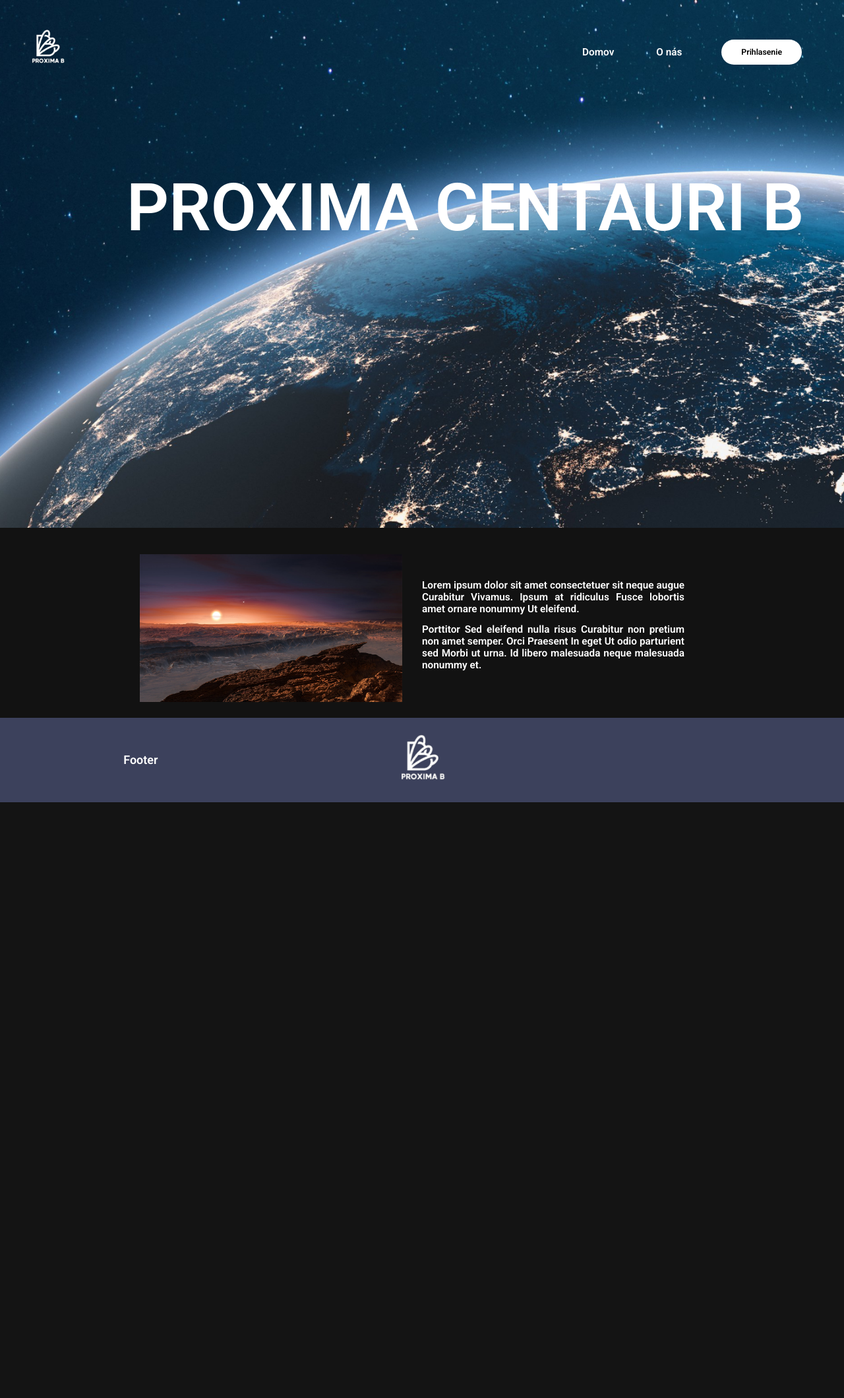
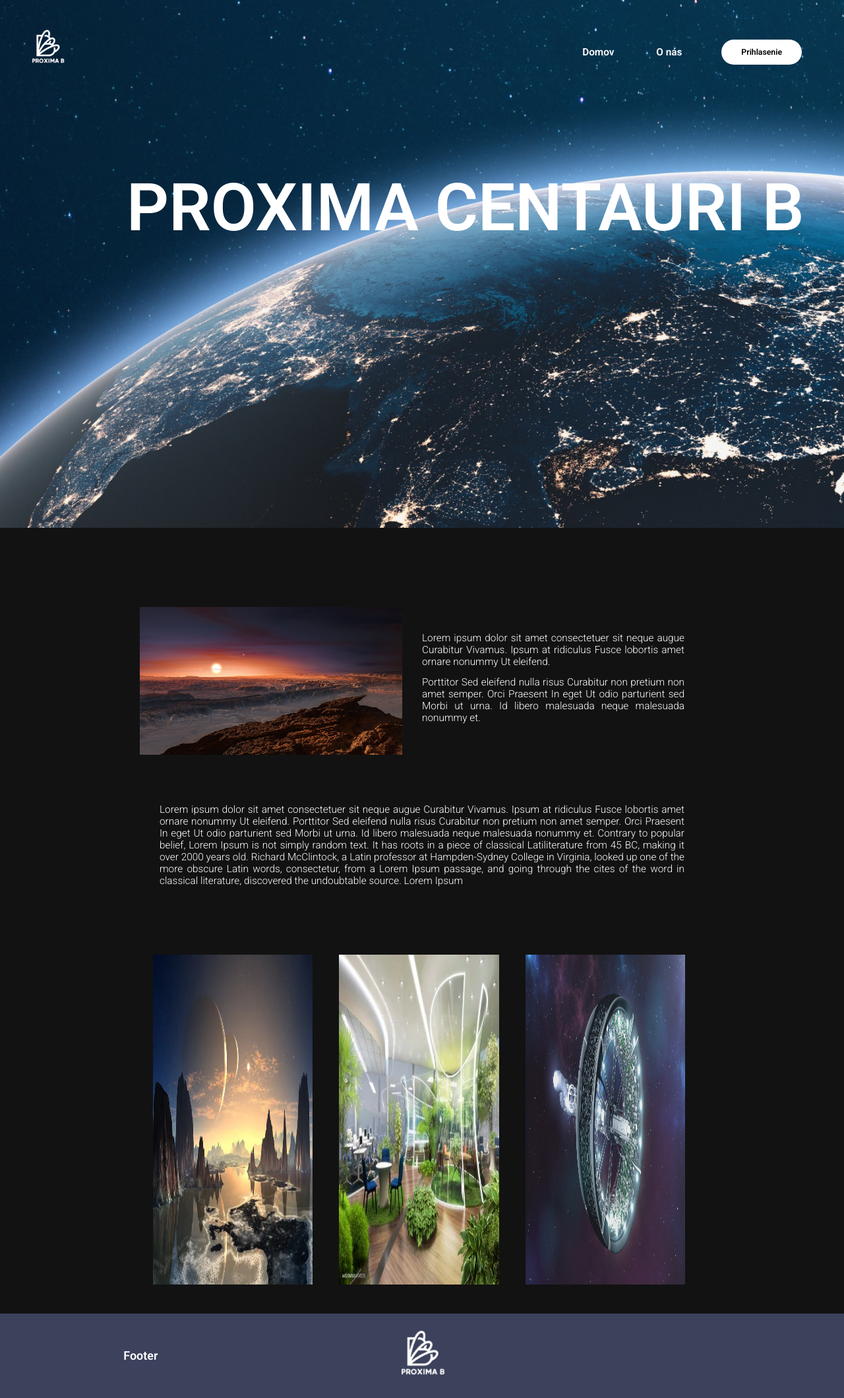
Before and after one commit to Mariozah21/Proxima_Centauri, a Flask app: page / in a window 1280 px wide. Shown: the whole page at 66% size. Before the commit the page ends 1216 px from the top, so only its background shows below. Run offline with Flask 2, Linux system fonts and the light colour scheme.

Commit message:
main
pridanie obrazkov

```diff
--- a/static/css/colors.css
+++ b/static/css/colors.css
@@ -30,3 +30,11 @@ button{
 button:hover {
     background-color: #A3C7D6;
 }
+
+/*on hover text na obrazku*/
+.rightbox:hover,.leftbox:hover,.middlebox:hover{
+    transition: .5s ease;
+    opacity:0.3;
+    color:white;
+    overflow: hidden;
+}
--- a/static/css/structure.css
+++ b/static/css/structure.css
@@ -6,7 +6,7 @@
 }
 
 main {
-    padding-top: 20px;
+    padding-top: 100px;
 	margin: auto;
 	width: 70vw;
 	min-width: 800px;
@@ -97,5 +97,35 @@ footer div {
     width: 50%;
     float: left;
     padding-right: 30px;
+}
 
+section{
+    padding:50px;
 }
+
+.leftbox{
+    float:left;
+    width:33%;
+    padding:20px;
+}
+
+.middlebox{
+    float:left;
+    width:33%;
+    padding:20px;
+}
+
+.rightbox{
+    float:right;
+    width:33%;
+    padding:20px;
+}
+
+/*upravit obrazky aby sa nestlacili*/
+.img2, .img3, .img4 {
+    height:500px;
+    width:100%;
+    background-position: center;
+    background-repeat: no-repeat;
+    background-size: cover;
+}
--- a/static/css/text_style.css
+++ b/static/css/text_style.css
@@ -1,10 +1,14 @@
 @import url('https://fonts.googleapis.com/css2?family=Lobster&family=Roboto:wght@300;600&display=swap');
-body{font-size:1.2vw; font-family: 'Roboto'; font-weight: 800; }
+body{font-size:1.2vw; font-family: 'Roboto'; font-weight: 400;}
 
-p{text-align:justify; margin:0 0 1vw 0}
+p {
+    text-align:justify;
+    margin:0 0 1vw 0;
+}
 
-aside h3 {font-size:1em}
-aside p {font-size:0.6em}
+nav ul li a {
+    font-weight: 800;
+}
 
 @keyframes fadeIn {
   0% { opacity: 0; }
@@ -16,6 +20,7 @@ aside p {font-size:0.6em}
     font-family: 'Roboto';
     font-weight: bold;
     animation: fadeIn 5s;
+    font-weight: 800;
 }
 
 button{
--- a/templates/index.jinja
+++ b/templates/index.jinja
@@ -18,8 +18,37 @@
         Orci Praesent In eget Ut odio parturient sed Morbi ut urna. Id libero malesuada neque malesuada nonummy et.
         </p>
         </div>
+    </div>
+
+    <section>
+        <p>
+        Lorem ipsum dolor sit amet consectetuer sit neque augue Curabitur Vivamus.
+        Ipsum at ridiculus Fusce lobortis amet ornare nonummy Ut eleifend.
+        Porttitor Sed eleifend nulla risus Curabitur non pretium non amet semper.
+        Orci Praesent In eget Ut odio parturient sed Morbi ut urna. Id libero malesuada
+        neque malesuada nonummy et. Contrary to popular belief, Lorem Ipsum is not simply random text.
+        It has roots in a piece of classical Latiliterature from 45 BC, making it over 2000 years old.
+        Richard McClintock, a Latin professor at Hampden-Sydney College in Virginia, looked up one of
+        the more obscure Latin words, consectetur, from a Lorem Ipsum passage, and going through the cites
+        of the word in classical literature, discovered the undoubtable source. Lorem Ipsum
+        </p>
+    </section>
+
+    <div class="float-container">
+        <div class="leftbox">
+            <img class="img2" src="{{url_for('static', filename='img/planet_pic.jpg')}}">
+        </div>
+
+        <div class="middlebox">
+            <img class="img3" src="{{url_for('static', filename='img/home2.png')}}">
+        </div>
+
+        <div class="rightbox">
+            <img class="img4" src="{{url_for('static', filename='img/spaceship.jpg')}}">
+        </div>
 
     </div>
+
 
 </main>
 
```
Also changed, not shown: static/img/colonie1.jpeg (deleted), static/img/home2.png (added), static/img/home3.jpg (added), static/img/home5.jpg (added), static/img/home6.jpg (added), static/img/home8.png (added), static/img/planet_pic.jpg (added), static/img/planet_pic2.jpg (added), static/img/planet_pic3.jpg (added).
